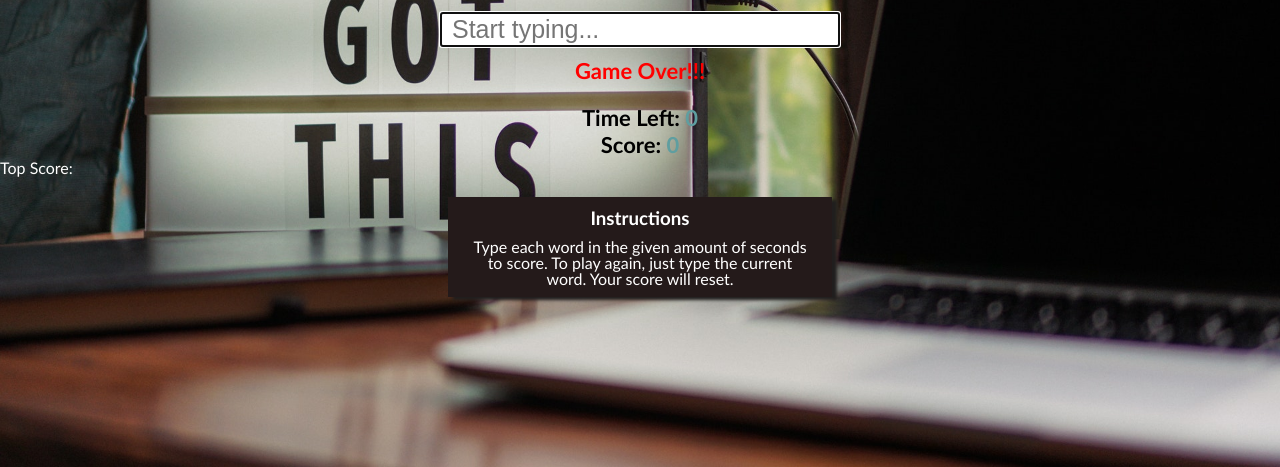
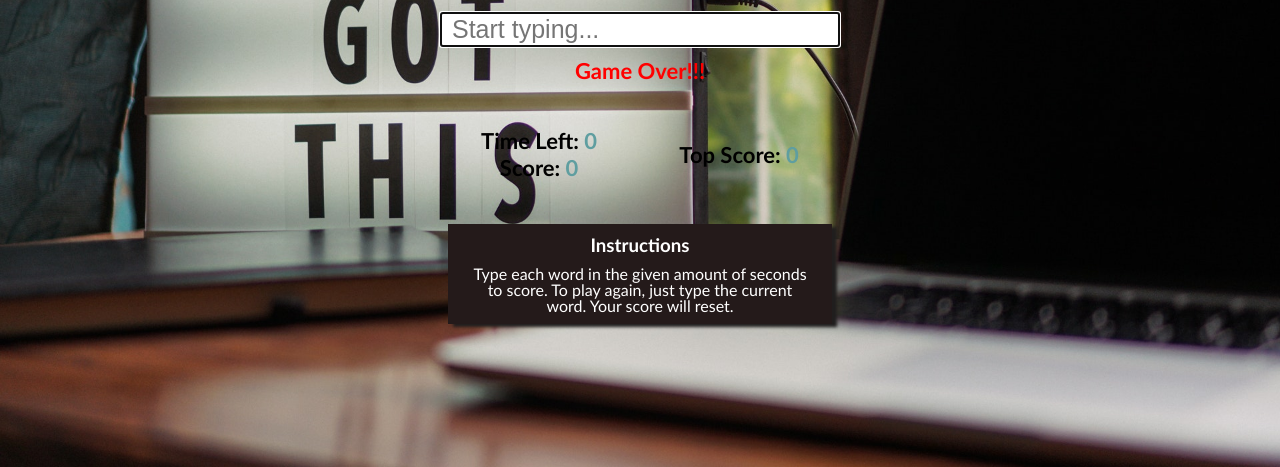
Before and after one commit to ZQWang39/Game---Wordbeater, a plain HTML site: page index.html in a window 1280 px wide. Shown: the part 333-800 px from the top of the page. Drawn offline with Linux system fonts and the light colour scheme.

Commit message:
Add styles to top-score

```diff
--- a/index.html
+++ b/index.html
@@ -37,13 +37,13 @@
         <div>
             <p class = "result"></p>
         </div>
-        <div>
+        <div class = "game-display">
            <div class = "display">
                <p>Time Left: <span class = "time">0</span></p>
                <p>Score: <span class = "score">0</span></p>
            </div>
            <div class ="top-score">
-             <p>Top Score:</p>
+             <p>Top Score: <span>0</span></p>
            </div>
         </div>
 
--- a/style.css
+++ b/style.css
@@ -93,17 +93,33 @@ body{
     font-size: 22px;
     font-weight: bolder;
 }
+.game-display{
+    display:flex;
+    flex-direction: row;
+    width:400px;
+    height:100px;
+    margin:20px auto;
 
+}
 .display{
     text-align: center;
     font-size: 22px;
     font-weight: bolder;
     color:black;
+    margin:auto;
+}
+.top-score{
+    text-align: center;
+    font-size: 22px;
+    font-weight: bolder;
+    color:black;
     margin-top: 20px;
+    margin:auto;
 }
 
 .time,
-.score{
+.score,
+.top-score span{
     color:cadetblue;
 }
 
```
